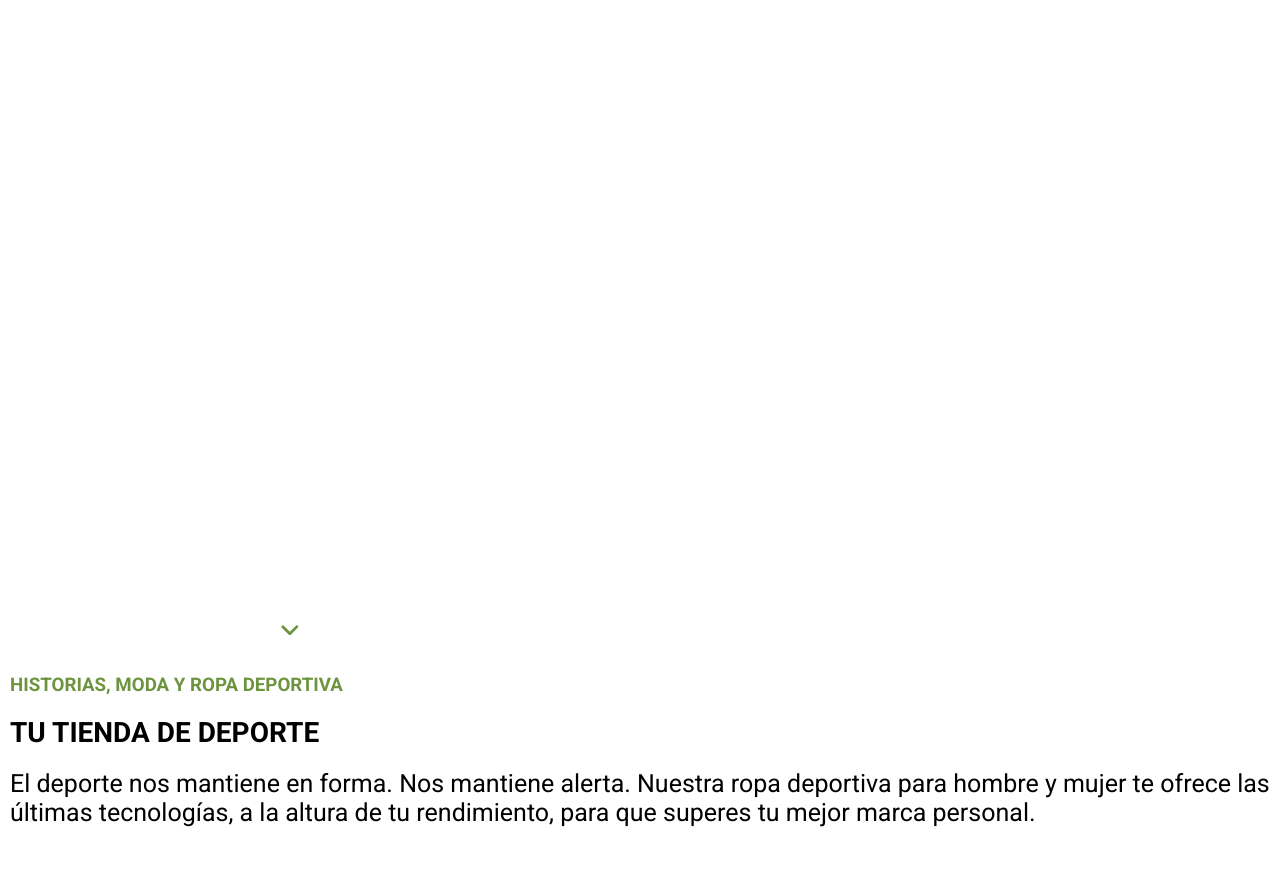
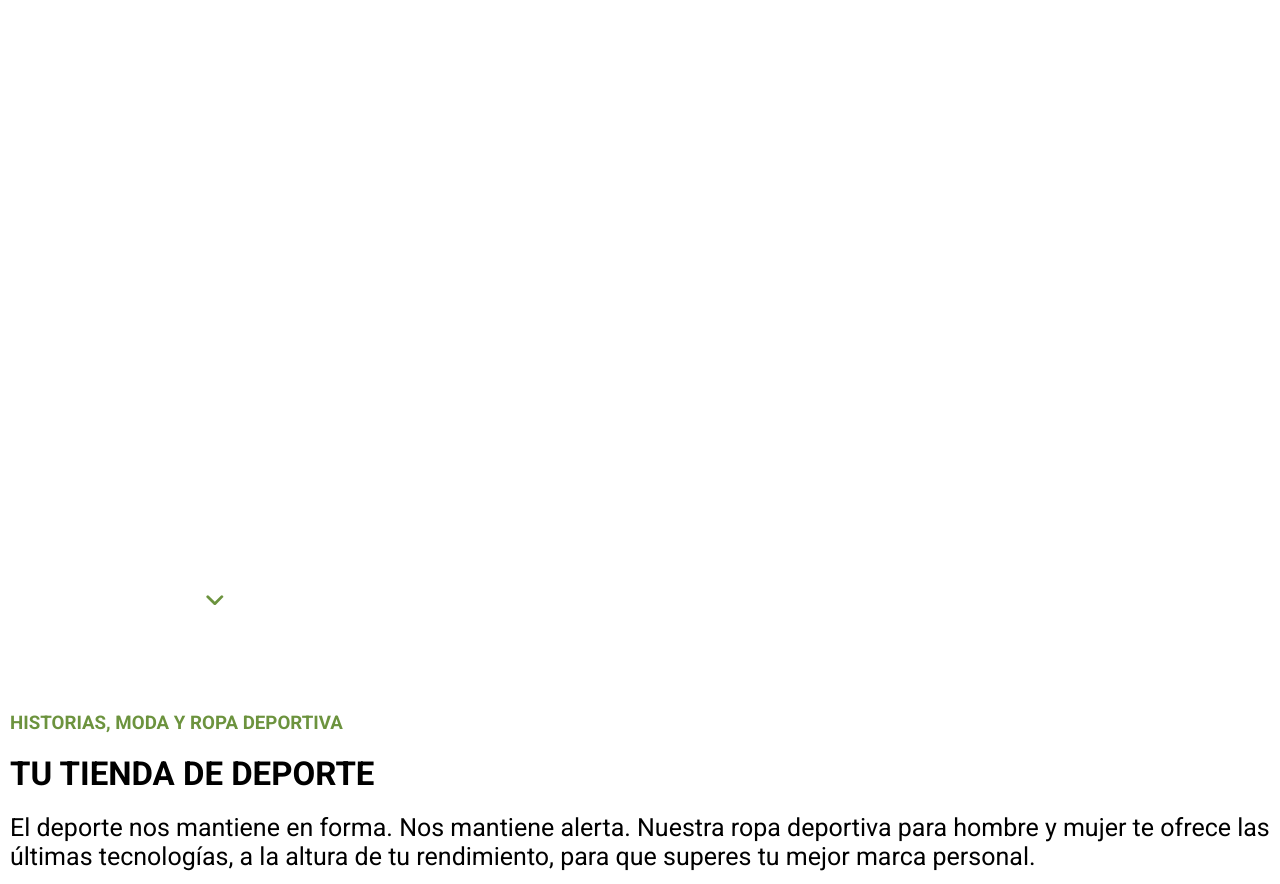
Before and after one commit to Adalab/modulo-1-evaluacion-final-RaquelCosta07, a website built with Vite: page src/index.html in a window 1280 px wide. Shown: the part 56-940 px from the top of the page. Built offline with nearby package versions, Linux system fonts and the light colour scheme; files whose address does not match are found by name.

Commit message:
header, section2 modifications in style and properties

```diff
--- a/src/index.html
+++ b/src/index.html
@@ -10,13 +10,13 @@
         <link href="https://fonts.googleapis.com/css2?family=Roboto:ital,wght@0,100;0,300;0,400;0,500;0,700;0,900;1,100;1,300;1,400;1,500;1,700;1,900&display=swap" rel="stylesheet">
         <link rel="stylesheet" href="./scss/main.scss">
     </head>
+
+    <body>
+
         <load src="./partials/header.html"/>
         <load src="./partials/section2.html"/>
         <load src="./partials/section3.html"/>
         <!-- <load src="./partials/footer.html"/> -->
 
-
-    <body>
-
     </body>
 </html>
--- a/src/partials/section2.html
+++ b/src/partials/section2.html
@@ -1,6 +1,6 @@
     <div class="section2">
         <h3>HISTORIAS, MODA Y ROPA DEPORTIVA</h3>
-        <H2>TU TIENDA DE DEPORTE</H2>
-        <P>El deporte nos mantiene en forma. Nos mantiene alerta. Nuestra ropa deportiva para hombre y mujer te ofrece las últimas tecnologías, a la altura de tu rendimiento, para que superes tu mejor marca personal.</P>
+        <h2>TU TIENDA DE DEPORTE</h2>
+        <p>El deporte nos mantiene en forma. Nos mantiene alerta. Nuestra ropa deportiva para hombre y mujer te ofrece las últimas tecnologías, a la altura de tu rendimiento, para que superes tu mejor marca personal.</p>
         <button class="button-comprar">Comprar</button>
     </div>
--- a/src/scss/layout/_header.scss
+++ b/src/scss/layout/_header.scss
@@ -17,20 +17,20 @@
 
 .section1 {
     display: flex;
-    align-items: center;
     text-align: center;
-    flex-direction: column;
     color: white;
     padding-top: 400px;
+    max-width: 430px;
+    flex-direction: column;
+    align-items: center;
 }
 .header__title {
-    margin-right: 65px;
-    font-size: 40px;
+    font-size: 45px;
     text-align: center;
 }
 
 .header__p {
-    font-size: 20px;
+    font-size: 29px;
     line-height: 30px;
     padding: 30px;
     text-align: center;
@@ -42,5 +42,4 @@
     height: 60px;
     align-content: center;
     display: inline-block;
-    margin: 140px;
 }
--- a/src/scss/layout/_section2.scss
+++ b/src/scss/layout/_section2.scss
@@ -7,7 +7,8 @@
 .section2 h3 {
     font-family: $fontMain;
     color: $colorMain;
-    margin: 10px;
+    padding: 10px;
+    margin-top: 38px;
     text-align: left;
 }
 
@@ -15,7 +16,7 @@
     font-family: $fontMain;
     margin: 10px;
     text-align: left;
-    font-size: 28px;
+    font-size: 33px;
 }
 
 .section2 p {
```
